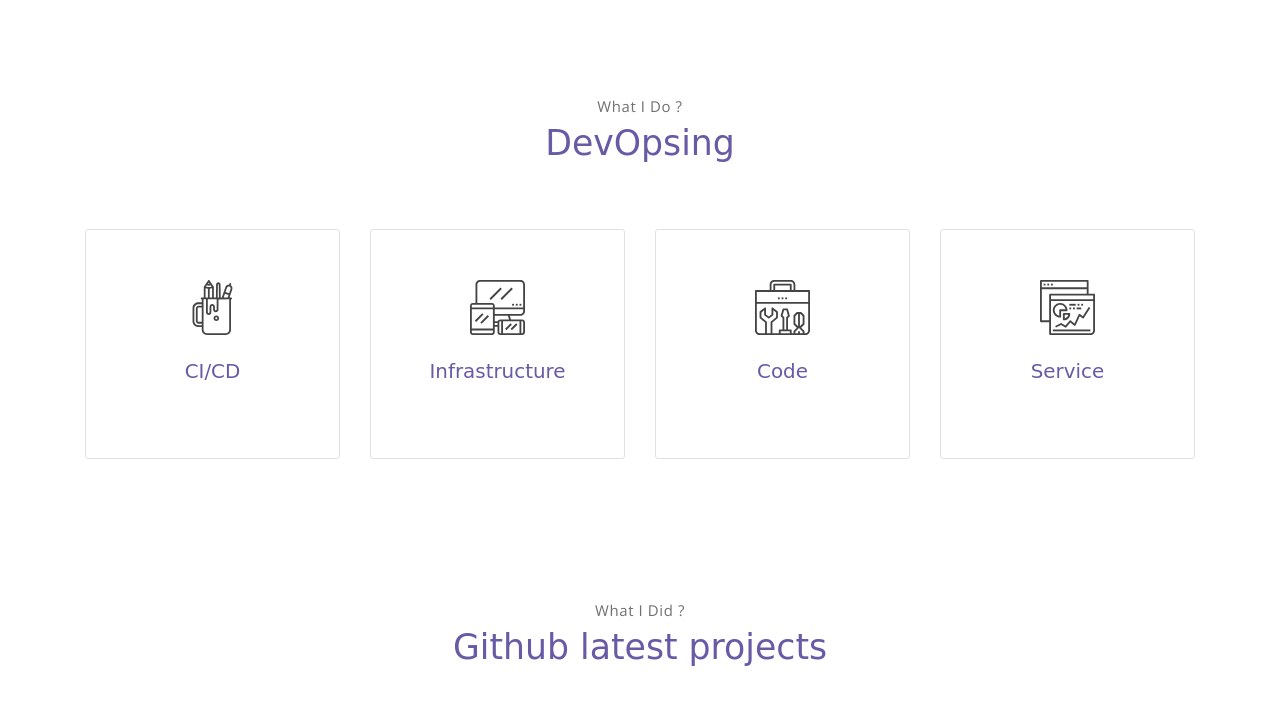
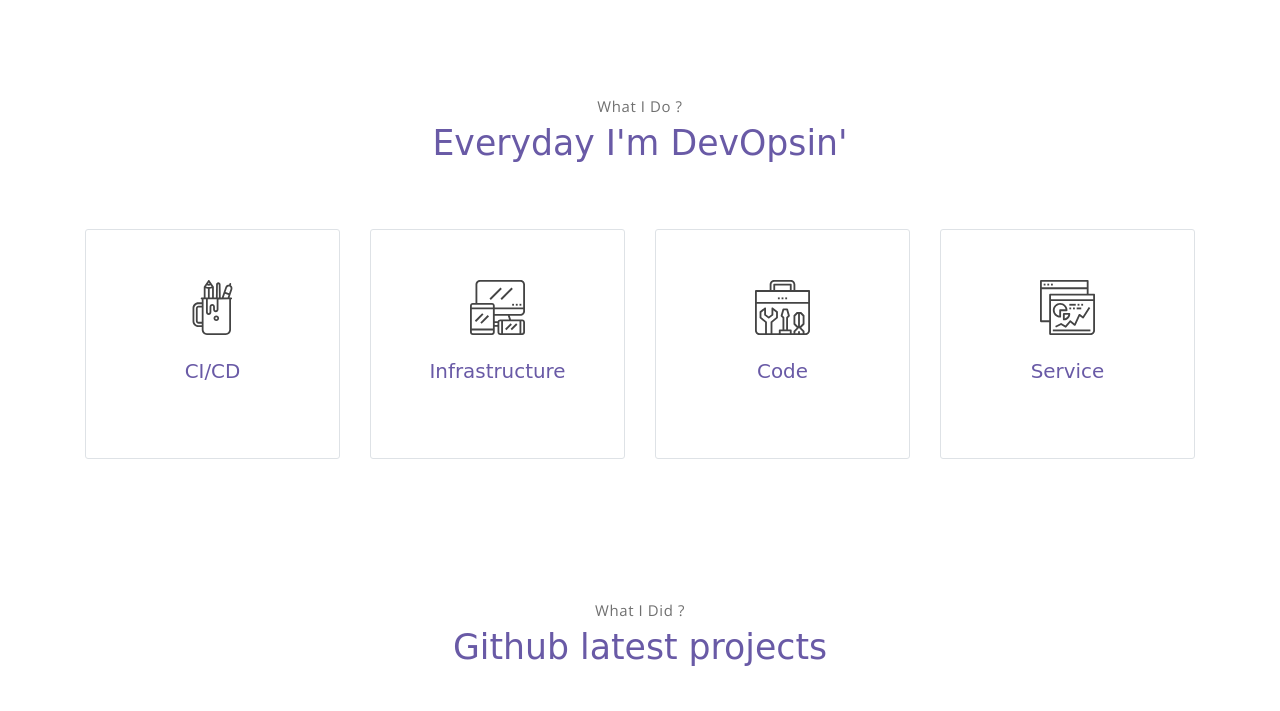
Before and after one commit to shavitbit/shavitbit.github.io, a website: page index.html in a window 1280 px wide. Shown: the part 1260-1971 px from the top of the page. Drawn offline with nearby package versions, Linux system fonts and the light colour scheme; a web font is replaced by a local one.

Commit message:
Update index.html

```diff
--- a/index.html
+++ b/index.html
@@ -85,7 +85,7 @@
     <section class="section" id="service">
         <div class="container text-center">
             <p class="section-subtitle">What I Do ?</p>
-            <h6 class="section-title mb-6">DevOpsing</h6>
+            <h6 class="section-title mb-6">Everyday I'm DevOpsin'</h6>
             <!-- row -->
             <div class="row">
                 <div class="col-md-6 col-lg-3">
```
